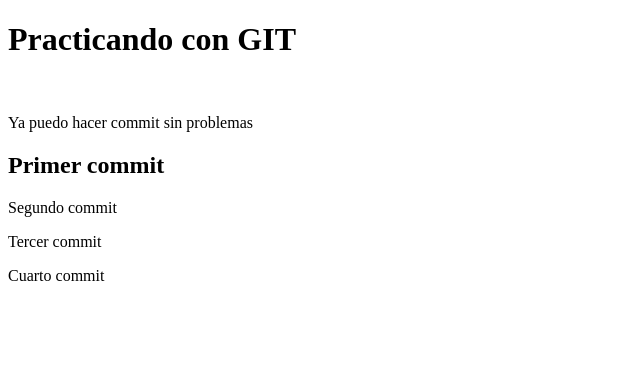
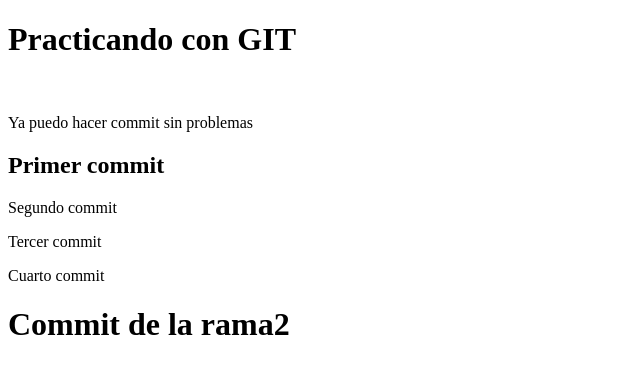
Before and after one commit to nereafer/nereapruebas, a plain HTML site: page index.html in a window 1280 px wide. Shown: the whole page, without its empty margins (0-640 px from the left). Drawn offline with Linux system fonts and the light colour scheme.

Commit message:
Commit en la rama2

```diff
--- a/index.html
+++ b/index.html
@@ -13,5 +13,6 @@
     <p>Segundo commit</p>
     <p>Tercer commit</p>
     <p>Cuarto commit</p>
+    <h1>Commit de la rama2</h1>
 </body>
 </html>
```
